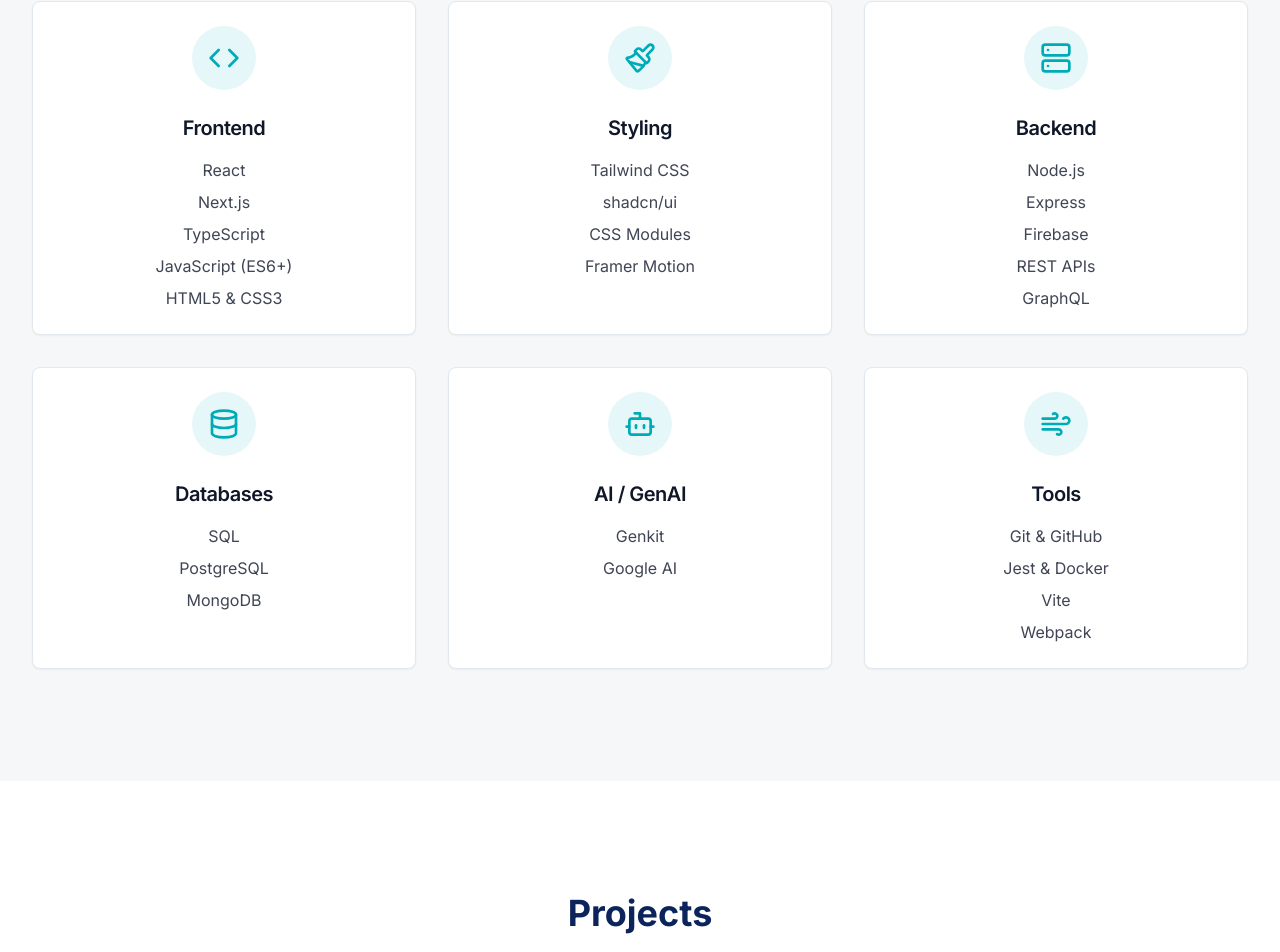
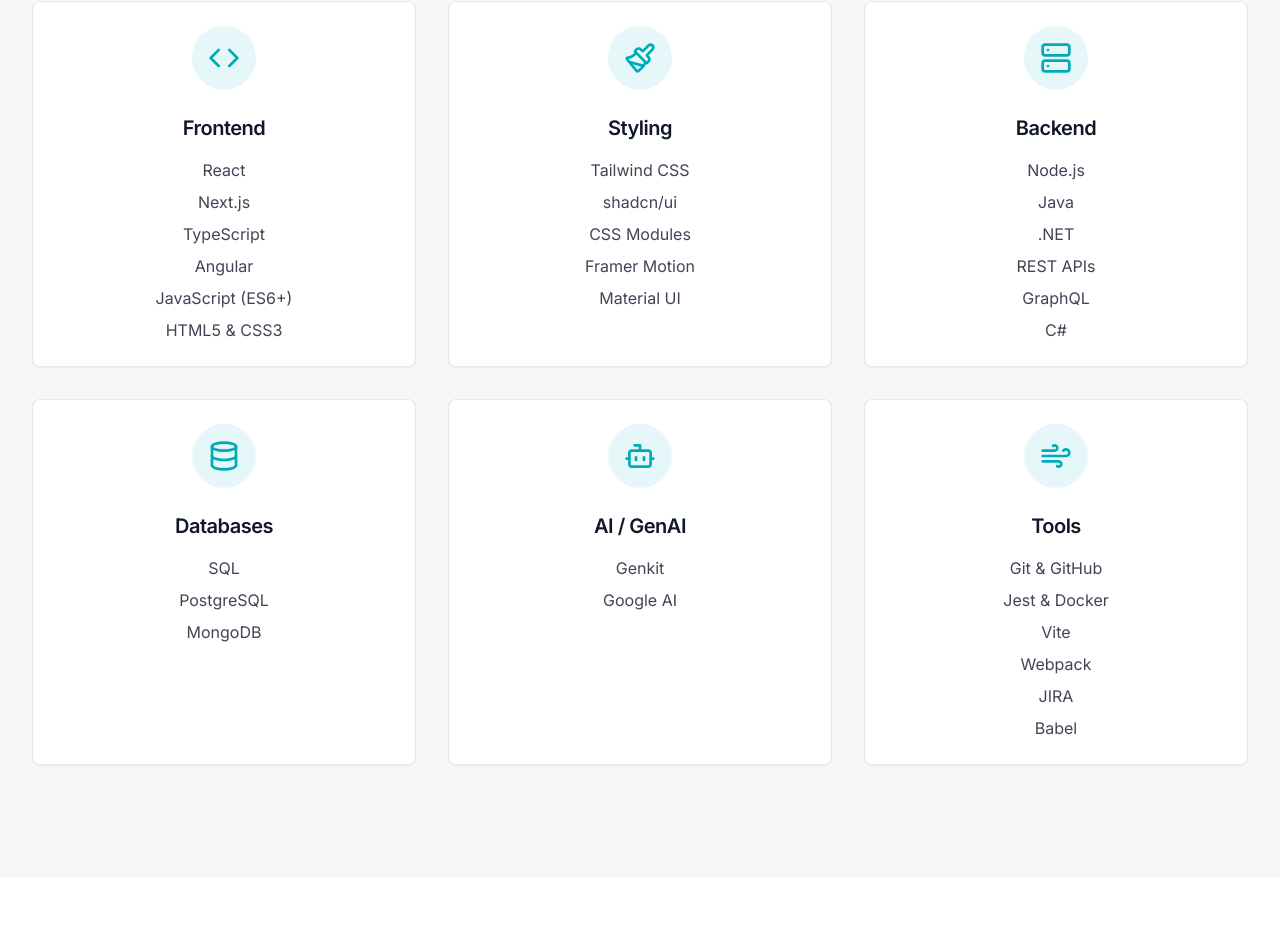
Before and after one commit to RishabhShah9771/PortfolioProject-NextJs, a Next.js app: page / in a window 1280 px wide. Shown: the part 3209-4161 px from the top of the page. Built offline with nearby package versions, Linux system fonts and the light colour scheme.

Commit message:
Skill and Resume Update

```diff
--- a/src/components/Skills.tsx
+++ b/src/components/Skills.tsx
@@ -10,6 +10,7 @@ const skills: { category: string; icon: ReactNode; items: string[] }[] = [
       "React",
       "Next.js",
       "TypeScript",
+      "Angular",
       "JavaScript (ES6+)",
       "HTML5 & CSS3",
     ],
@@ -17,12 +18,18 @@ const skills: { category: string; icon: ReactNode; items: string[] }[] = [
   {
     category: "Styling",
     icon: <Paintbrush className="h-8 w-8 text-accent" />,
-    items: ["Tailwind CSS", "shadcn/ui", "CSS Modules", "Framer Motion"],
+    items: [
+      "Tailwind CSS",
+      "shadcn/ui",
+      "CSS Modules",
+      "Framer Motion",
+      "Material UI",
+    ],
   },
   {
     category: "Backend",
     icon: <Server className="h-8 w-8 text-accent" />,
-    items: ["Node.js", "Express", "Firebase", "REST APIs", "GraphQL"],
+    items: ["Node.js", "Java", ".NET", "REST APIs", "GraphQL", "C#"],
   },
   {
     category: "Databases",
@@ -37,7 +44,14 @@ const skills: { category: string; icon: ReactNode; items: string[] }[] = [
   {
     category: "Tools",
     icon: <Wind className="h-8 w-8 text-accent" />,
-    items: ["Git & GitHub", " Jest & Docker", "Vite", "Webpack"],
+    items: [
+      "Git & GitHub",
+      " Jest & Docker",
+      "Vite",
+      "Webpack",
+      "JIRA",
+      "Babel",
+    ],
   },
 ];
 
```
Also changed, not shown: 1 other file (tests, documents, lock files or other folders).
